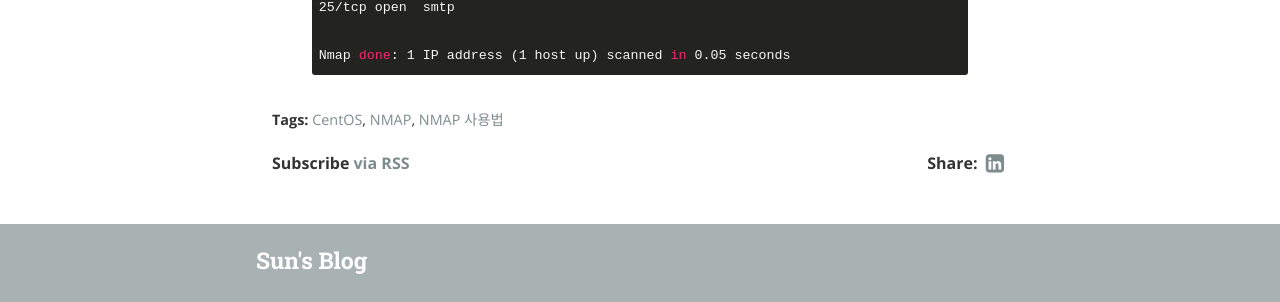
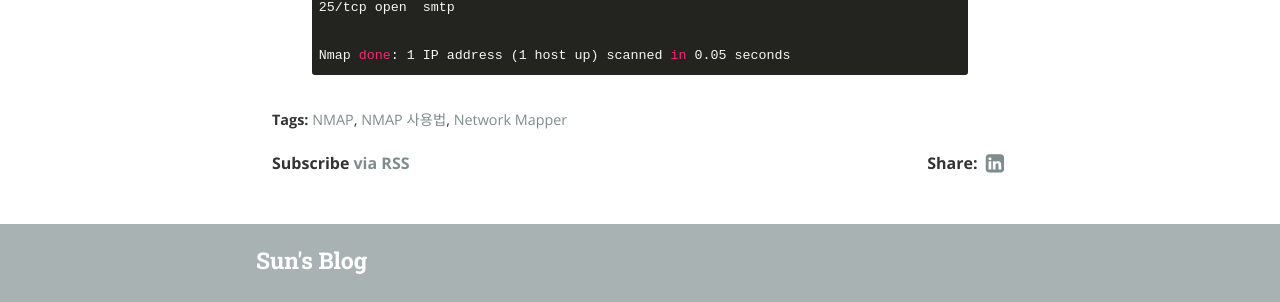
Before and after one commit to gptjs409/gptjs409.github.io, a Jekyll site: the page built from _posts/infra/2016-09-09-nmap.md, in a window 1280 px wide and 900 px high, scrolled down 2935 px. Shown: the part 453-755 px from the top of the window. Built offline with Jekyll 4.4.1, drawn with Linux system fonts in a browser that asks for light colours; nearby versions of some CDN libraries.

Commit message:
Update 2016-09-09-nmap.md

```diff
--- a/_posts/infra/2016-09-09-nmap.md
+++ b/_posts/infra/2016-09-09-nmap.md
@@ -5,9 +5,9 @@ date:   2016-09-09 19:41:26
 author: Choi HyeSun
 categories: infra
 tags:
-  - CentOS
   - NMAP
   - NMAP 사용법
+  - Network Mapper
 ---
 
 ## NMAP(Network MAPper)이란?
```
